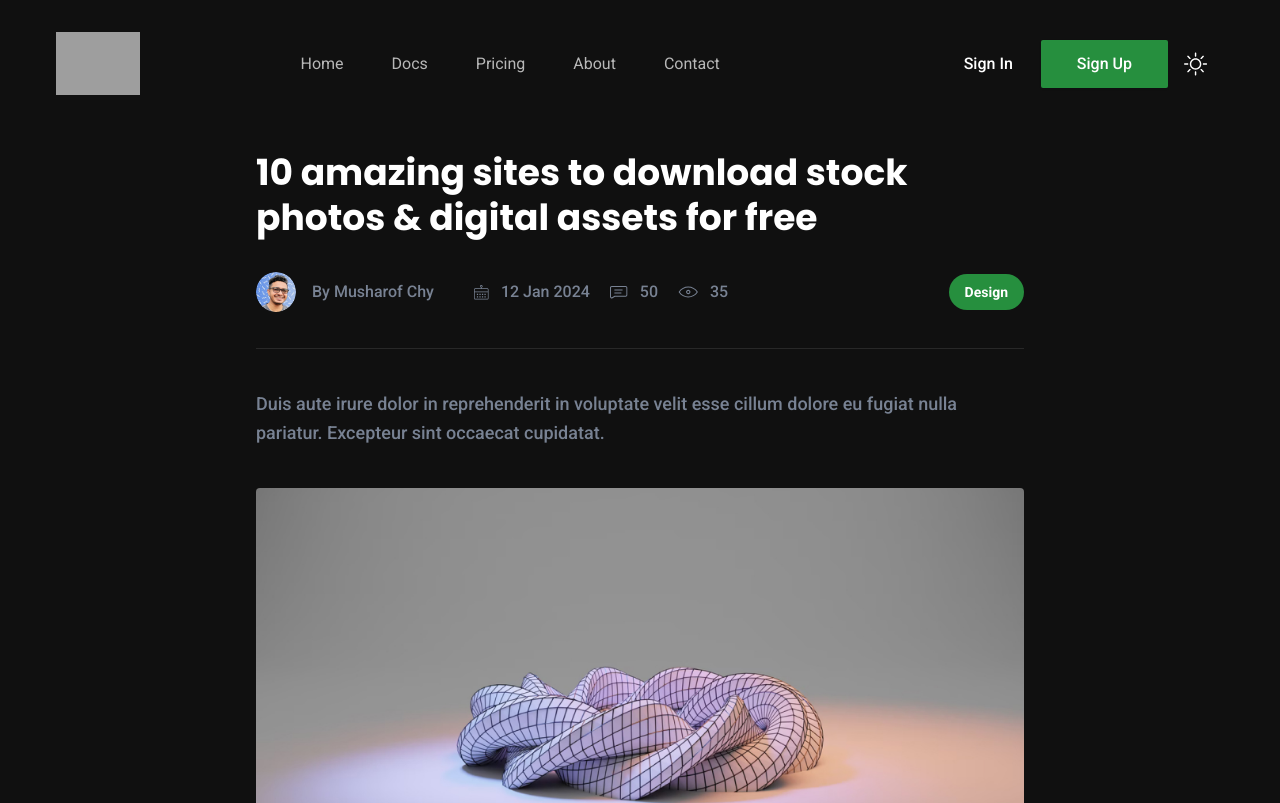
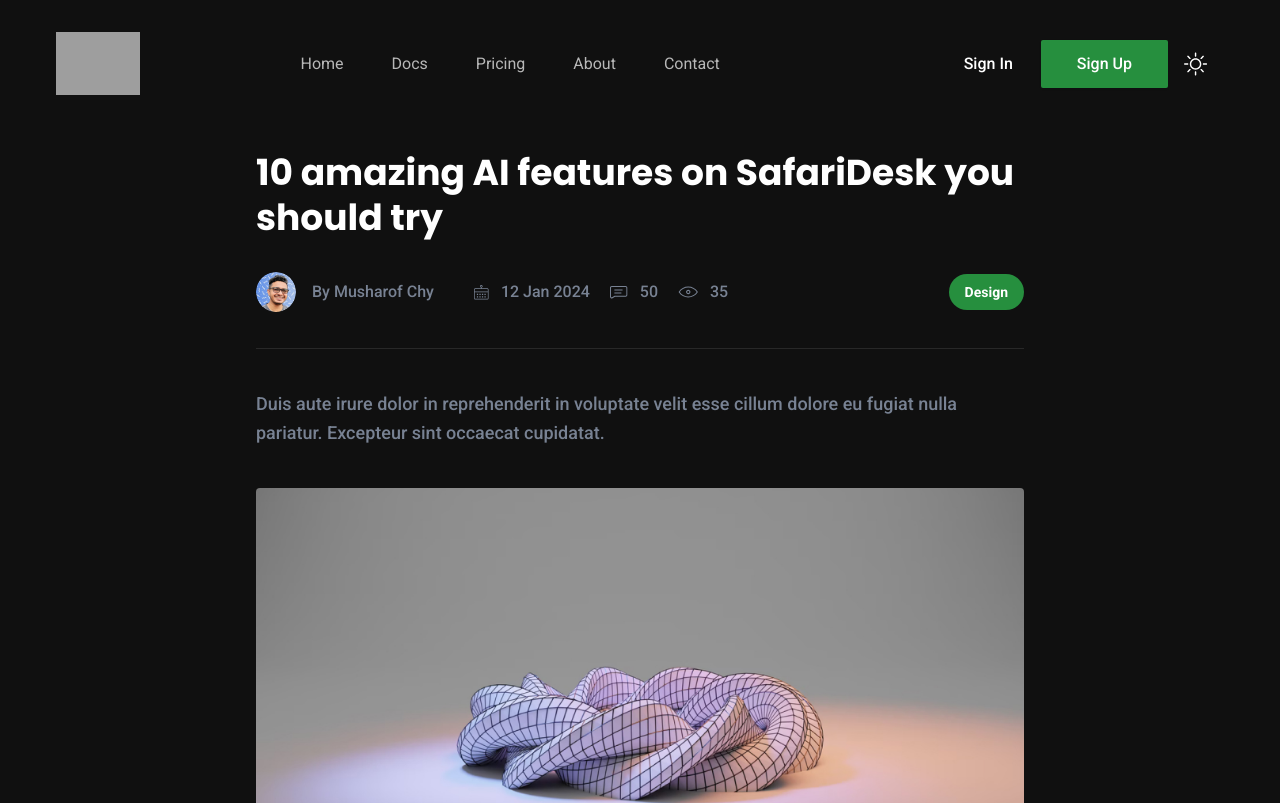
Before and after one commit to safaridesk/safaridesk-website, a Next.js app: page /blog-details in a window 1280 px wide. Shown: the top 803 px of the page. Built offline with nearby package versions, Linux system fonts and the light colour scheme; grey boxes are pictures that could not be loaded; what tailwindcss-animated would draw is missing.

Commit message:
Modified the first blog details title

```diff
--- a/app/blog-details/page.tsx
+++ b/app/blog-details/page.tsx
@@ -19,8 +19,7 @@ const BlogDetailsPage = () => {
             <div className="w-full px-4 lg:w-8/12">
               <div>
                 <h2 className="mb-8 text-3xl font-bold leading-tight text-black dark:text-white sm:text-4xl sm:leading-tight">
-                  10 amazing sites to download stock photos & digital assets for
-                  free
+                  10 amazing AI features on SafariDesk you should try
                 </h2>
                 <div className="mb-10 flex flex-wrap items-center justify-between border-b border-body-color border-opacity-10 pb-4 dark:border-white dark:border-opacity-10">
                   <div className="flex flex-wrap items-center">
```
